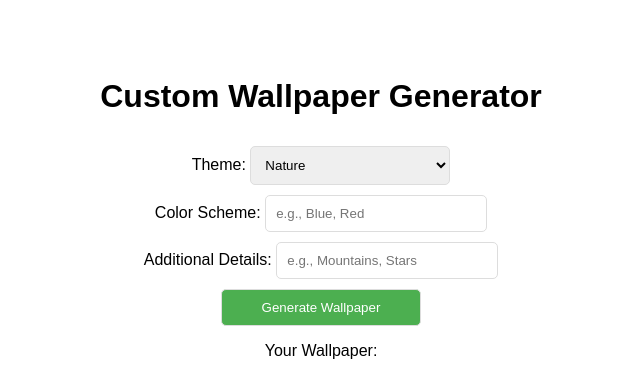
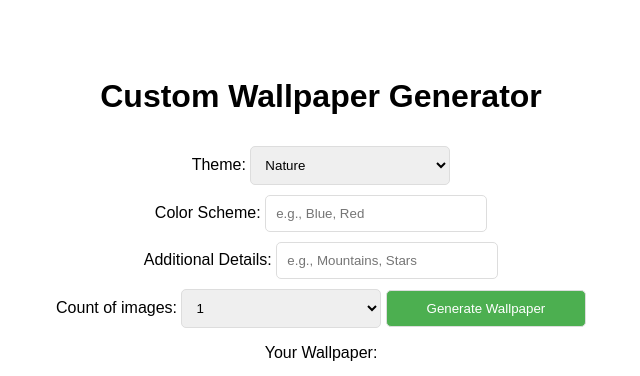
Before and after one commit to iakhil/wallpaper-generator, a Flask app: template templates/index.html in a window 1280 px wide. Shown: the top 376 px of the page, without its empty margins (319-959 px from the left). Run offline with Flask 3, Linux system fonts and the light colour scheme; the template is opened without the code that fills it, so the values that code supplies are empty.

Commit message:
Add option to generate multiple images

```diff
--- a/app.py
+++ b/app.py
@@ -23,12 +23,13 @@ def create_wallpaper(user_preferences):
     theme = user_preferences['theme']
     color = user_preferences['color']
     additional = user_preferences['additional']
+    image_count = user_preferences['count']
     response = client.images.generate(
     model="dall-e-2",
     prompt=f"Generate a ultra high-quality wallpaper image of the theme {theme} in the color of {color} with the presence of {additional}. Make the image appear picturesque and alluring.",
     size="1024x1024",
     quality="standard",
-    n=1,
+    n=image_count,
     )
     image_url = response.data[0].url
     return image_url
--- a/templates/index.html
+++ b/templates/index.html
@@ -48,6 +48,14 @@
                 <label for="additional">Additional Details:</label>
                 <input type="text" id="additional" name="additional" placeholder="e.g., Mountains, Stars">
             </div>
+
+            <label for="count">Count of images:</label>
+            <select name="count" id="count">
+                <option value="1">1</option>
+                <option value="2">2</option>
+                <option value="3">3</option>
+            </select>
+
             <button type="submit">Generate Wallpaper</button>
         </form>
     </div>
```
